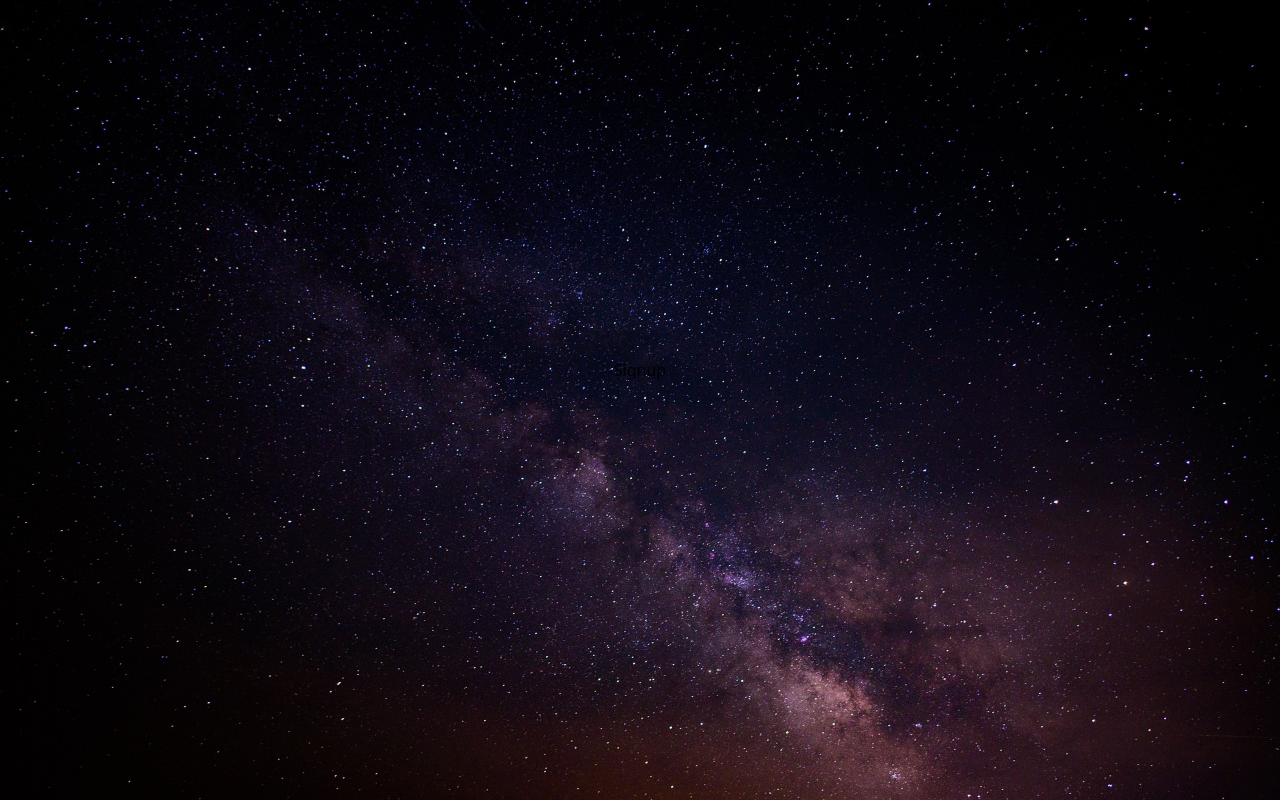
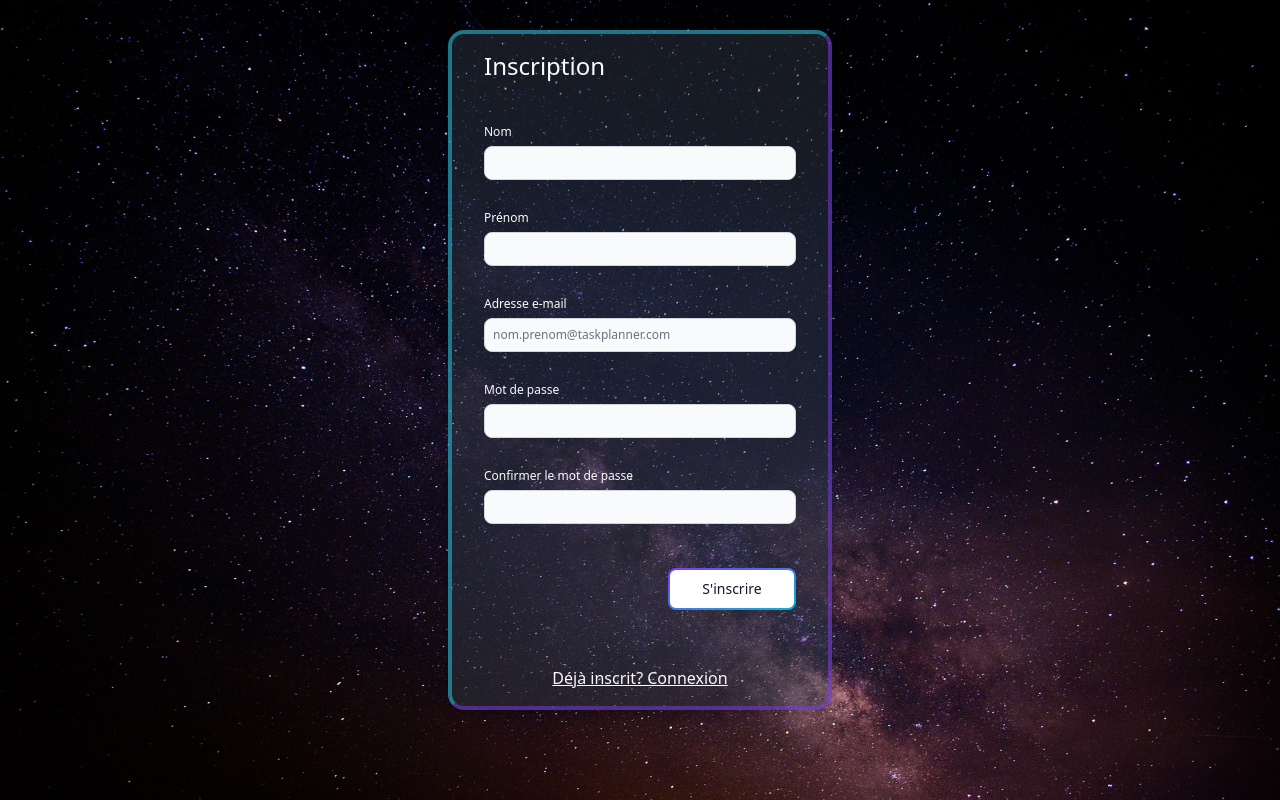
Before and after one commit to JTissot-Dev/task-planner, a React (Vite) app in the folder react-task-planner/: page /signup in a window 1280 px wide. Built offline with nearby package versions, Linux system fonts and the light colour scheme.

Commit message:
US1: Login / Signup views

```diff
--- a/react-task-planner/src/components/icons.jsx
+++ b/react-task-planner/src/components/icons.jsx
@@ -1,4 +1,4 @@
-export const ShowPasswordIcon = ({ onMouseOver, onMouseLeave }) => {
+export const ShowPasswordIcon = ({ onMouseEnter, onMouseLeave }) => {
 	return (
 			<>
 				<svg
@@ -7,7 +7,7 @@ export const ShowPasswordIcon = ({ onMouseOver, onMouseLeave }) => {
 					xmlns="http://www.w3.org/2000/svg"
 					fill="none"
 					viewBox="0 0 20 14"
-					onMouseOver={ onMouseOver }
+					onMouseEnter={ onMouseEnter }
 					onMouseLeave={ onMouseLeave }>
 					<g stroke="currentColor" stroke-linecap="round" stroke-linejoin="round" stroke-width="2">
 						<path d="M10 10a3 3 0 1 0 0-6 3 3 0 0 0 0 6Z"/>
--- a/react-task-planner/src/views/Login.jsx
+++ b/react-task-planner/src/views/Login.jsx
@@ -1,5 +1,4 @@
 import { Label, TextInput, Button } from "flowbite-react";
-import Signup from "./Signup";
 import { Link } from "react-router-dom";
 import { useState } from "react";
 import { ShowPasswordIcon } from "../components/icons";
@@ -14,18 +13,21 @@ const Login = () => {
 
   return (
     <>
-      <form className="z-20 w-screen sm:w-96 flex py-7 px-10 flex-col gap-4 border-4 border-opacity-50 rounded-lg border-b-violet-600 border-r-violet-600 border-l-cyan-400 border-t-cyan-400 bg-gray-700 bg-opacity-40 mx-3 shadow-md">
+      <form className="z-20 w-screen sm:w-96 mx-3 sm:mx-0 flex py-5 px-8 flex-col gap-4 border-4 border-opacity-50 rounded-2xl border-b-violet-600 border-r-violet-600 border-l-cyan-400 border-t-cyan-400 bg-gray-700 bg-opacity-40 shadow-md">
+        <div>
+          <img src="/logo/brand-logo.png"></img>
+        </div>
         <div className="mb-10">
-          <div className="mb-2 block">
+          <div className="mb-2 mt-5 block">
             <Label
               className="text-zinc-50"
               htmlFor="email1"
-              value="Your email"
+              value="Adresse e-mail"
             />
           </div>
           <TextInput
             id="email1"
-            placeholder="name@flowbite.com"
+            placeholder="nom.prenom@taskplanner.com"
             required
             type="email"
           />
@@ -35,7 +37,7 @@ const Login = () => {
             <Label
               className="text-zinc-50"
               htmlFor="password1"
-              value="Your password"
+              value="Mot de passe"
             />
           </div>
           <div className="relative">
@@ -45,7 +47,7 @@ const Login = () => {
               type={ passwordShow ? "text" : "password" }
             />
               <ShowPasswordIcon
-                onMouseOver={ togglePassword }
+                onMouseEnter={ togglePassword }
                 onMouseLeave={ togglePassword }
               />
           </div>
@@ -55,11 +57,11 @@ const Login = () => {
             type="submit"
             gradientDuoTone="purpleToBlue"
             outline
-            className="w-28 float-right">
+            className="w-32 float-right bg-transparent">
             Connexion
           </Button>
         </div>
-          <Link className="text-zinc-50 underline underline-offset-1 text-center" to="/signup">Créer un compte</Link>
+        <Link className="text-zinc-50 underline underline-offset-1 text-center" to="/signup">Créer un compte</Link>
       </form>
     </>
   )
--- a/react-task-planner/src/views/Signup.jsx
+++ b/react-task-planner/src/views/Signup.jsx
@@ -1,8 +1,205 @@
+import { Label, TextInput, Button } from "flowbite-react";
+import { Link } from "react-router-dom";
+import { ShowPasswordIcon } from "../components/icons";
+import { useState } from "react";
+
+
 const Signup = () => {
+
+  const emailRegex = /^[^\s@]+@[^\s@]+\.[^\s@]+$/;
+  const passwordRegex = /^(?=.*?[A-Z])(?=.*?[a-z]).{8,}$/;
+
+  const [formInputValue, setFormInputValue] = useState({
+    firstName: "",
+    lastName: "",
+    email: "",
+    password: "",
+    passwordConfirmation: ""
+  })
+
+  const [entryError, setEntryError] = useState({
+    emailError: "",
+    passwordError: "",
+    passwordConfirmationError: ""
+  })
+
+  const firstNameHandler = e => {
+    setFormInputValue({
+      ...formInputValue,
+      firstName: e.target.value
+    })
+  }
+
+  const lastNameHandler = e => {
+    setFormInputValue({
+      ...formInputValue,
+      lastName: e.target.value
+    })
+  }
+
+  const emailHandler = e => {
+    setFormInputValue({
+      ...formInputValue,
+      email: e.target.value
+    })
+
+    setEntryError({
+      ...entryError,
+      emailError: (!emailRegex.test(e.target.value) && e.target.value.length > 0) &&
+      "Adresse e-mail invalide"
+    })
+  }
+
+  const passwordHandler = e => {
+    setFormInputValue({
+      ...formInputValue,
+      password: e.target.value
+    })
+
+    setEntryError({
+      ...entryError,
+      passwordError: (!passwordRegex.test(e.target.value) && e.target.value.length > 0) &&
+      "Mot de passe: au moin une majuscule et > 8 caractères"
+    })
+  }
+
+  const passwordConfirmationHandler = e => {
+    setFormInputValue({
+      ...formInputValue,
+      passwordConfirmation: e.target.value
+    })
+
+    setEntryError({
+      ...entryError,
+      passwordConfirmationError: (e.target.value !== formInputValue.password && e.target.value.length > 0) &&
+      "Le mot de passe doit être identique"
+    })
+  }
+
+  const signupSubmit = e => {
+    e.preventDefault();
+  }
+
   return (
-    <div>
-      Signup
-    </div>
+    <>
+      <form
+        className="z-20 w-screen sm:w-96 mx-3 sm:mx-0 flex py-4 px-8 flex-col gap-4 border-4 border-opacity-50 rounded-2xl border-b-violet-600 border-r-violet-600 border-l-cyan-400 border-t-cyan-400 bg-gray-700 bg-opacity-40 shadow-md"
+        onSubmit={ signupSubmit }
+        >
+        <legend className="text-2xl text-zinc-50 mb-5">
+          Inscription
+        </legend>
+        <div className="mb-2">
+          <div className="mb-1 block">
+            <Label
+              className="text-zinc-50 text-xs"
+              htmlFor="last-name"
+              value="Nom"
+            />
+          </div>
+          <TextInput
+            id="last-name"
+            required
+            type="text"
+            sizing="sm"
+            value={ formInputValue.lastName }
+            onChange={ lastNameHandler }
+          />
+        </div>
+        <div className="mb-2">
+          <div className="mb-1 block">
+            <Label
+              className="text-zinc-50 text-xs"
+              htmlFor="first-name"
+              value="Prénom"
+            />
+          </div>
+          <TextInput
+            id="first-name"
+            required
+            type="text"
+            sizing="sm"
+            value={ formInputValue.firstName }
+            onChange={ firstNameHandler }
+          />
+        </div>
+        <div className="mb-1">
+          <div className="mb-1 block">
+            <Label
+              className="text-zinc-50 text-xs"
+              htmlFor="email1"
+              value="Adresse e-mail"
+            />
+          </div>
+          <TextInput
+            id="email1"
+            placeholder="nom.prenom@taskplanner.com"
+            required
+            type="email"
+            sizing="sm"
+            value={ formInputValue.email }
+            onChange={ emailHandler }
+          />
+          <div className="text-xs h-1 text-red-700">
+            { entryError.emailError }
+          </div>
+        </div>
+        <div className="mb-1">
+          <div className="mb-1 block">
+            <Label
+              className="text-zinc-50 text-xs"
+              htmlFor="password1"
+              value="Mot de passe"
+            />
+          </div>
+          <div className="relative">
+            <TextInput
+              id="password1"
+              required
+              type="password"
+              sizing="sm"
+              value={ formInputValue.password }
+              onChange={ passwordHandler }
+            />
+            <div className="text-xs h-1 text-red-700">
+            { entryError.passwordError }
+            </div>
+          </div>
+        </div>
+        <div className="mb-6">
+          <div className="mb-1 block">
+            <Label
+              className="text-zinc-50 text-xs"
+              htmlFor="password2"
+              value="Confirmer le mot de passe"
+            />
+          </div>
+          <div className="relative">
+            <TextInput
+              id="password2"
+              required
+              type="password"
+              sizing="sm"
+              value={ formInputValue.passwordConfirmation }
+              onChange={ passwordConfirmationHandler }
+            />
+            <div className="text-xs h-1 text-red-700">
+            { entryError.passwordConfirmationError }
+            </div>
+          </div>
+        </div>
+        <div className="mb-10">
+          <Button
+            type="submit"
+            gradientDuoTone="purpleToBlue"
+            outline
+            className="w-32 float-right bg-transparent">
+            S'inscrire
+          </Button>
+        </div>
+        <Link className="text-zinc-50 underline underline-offset-1 text-center" to="/login">Déjà inscrit? Connexion</Link>
+      </form>
+    </>
   )
 }
 
```
Also changed, not shown: react-task-planner/public/logo/brand-logo.png (added).
